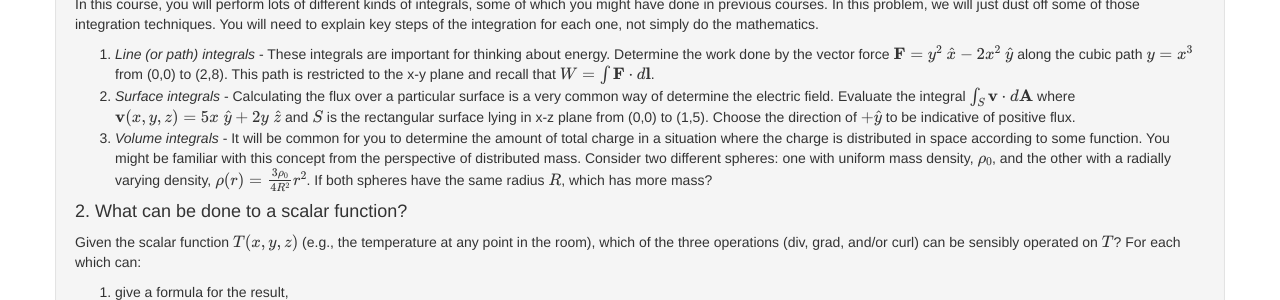
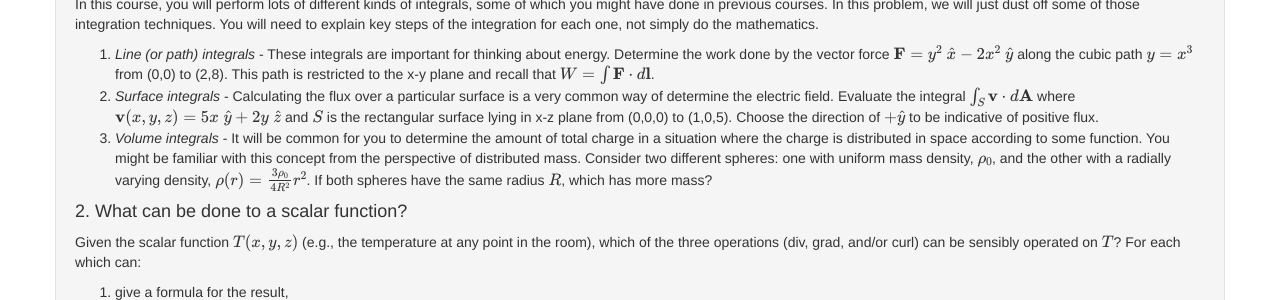
Before and after one commit to dannycab/phy481msu_f2017, a Jekyll site: the page built from assignments/homework1.md, in a window 1280 px wide and 900 px high, scrolled down 356 px. Shown: the part 151-451 px from the top of the window. Built offline with Jekyll 4.4.1, drawn with Linux system fonts in a browser that asks for light colours; formulas are drawn with MathJax 3.

Commit message:
i messed up

```diff
--- a/assignments/homework1.md
+++ b/assignments/homework1.md
@@ -17,7 +17,7 @@ Homework 1 emphasizes the mathematical formalism and related thinking that you w
 In this course, you will perform lots of different kinds of integrals, some of which you might have done in previous courses. In this problem, we will just dust off some of those integration techniques. You will need to explain key steps of the integration for each one, not simply do the mathematics.
 
 1. *Line (or path) integrals* - These integrals are important for thinking about energy. Determine the work done by the vector force $\mathbf{F} = y^2\;\hat{x} - 2x^2\;\hat{y}$ along the cubic path $y=x^3$ from (0,0) to (2,8). This path is restricted to the x-y plane and recall that $W=\int \mathbf{F}\cdot d\mathbf{l}$.
-2. *Surface integrals* - Calculating the flux over a particular surface is a very common way of determine the electric field. Evaluate the integral $\int_S \mathbf{v}\cdot d\mathbf{A}$ where $\mathbf{v}(x,y,z) = 5x\;\hat{y} + 2y\;\hat{z}$ and $S$ is the rectangular surface lying in x-z plane from (0,0) to (1,5). Choose the direction of $+\hat{y}$ to be indicative of positive flux.
+2. *Surface integrals* - Calculating the flux over a particular surface is a very common way of determine the electric field. Evaluate the integral $\int_S \mathbf{v}\cdot d\mathbf{A}$ where $\mathbf{v}(x,y,z) = 5x\;\hat{y} + 2y\;\hat{z}$ and $S$ is the rectangular surface lying in x-z plane from (0,0,0) to (1,0,5). Choose the direction of $+\hat{y}$ to be indicative of positive flux.
 3. *Volume integrals* - It will be common for you to determine the amount of total charge in a situation where the charge is distributed in space according to some function. You might be familiar with this concept from the perspective of distributed mass. Consider two different spheres: one with uniform mass density, $\rho_0$, and the other with a radially varying density, $\rho(r)=\frac{3\rho_0}{4R^2}r^2$. If both spheres have the same radius $R$, which has more mass?
 
 #### 2. What can be done to a scalar function?
```
